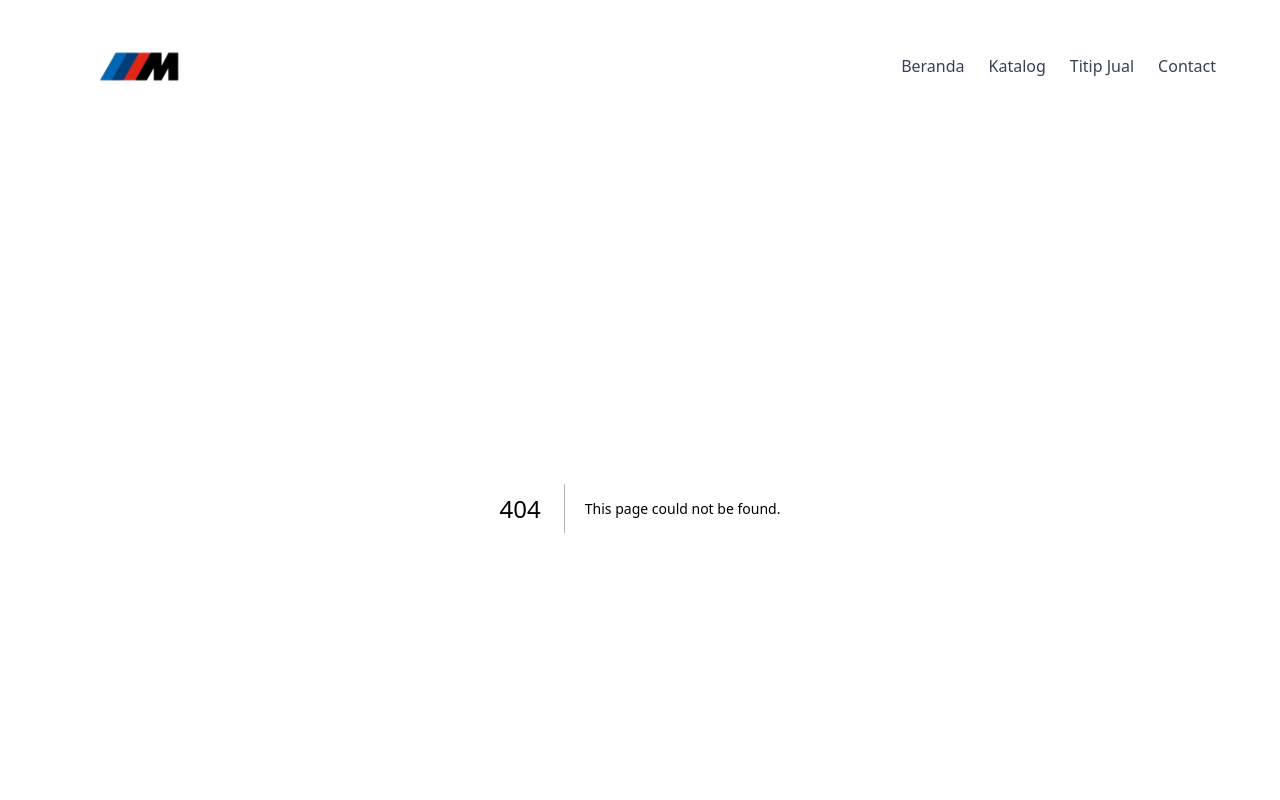
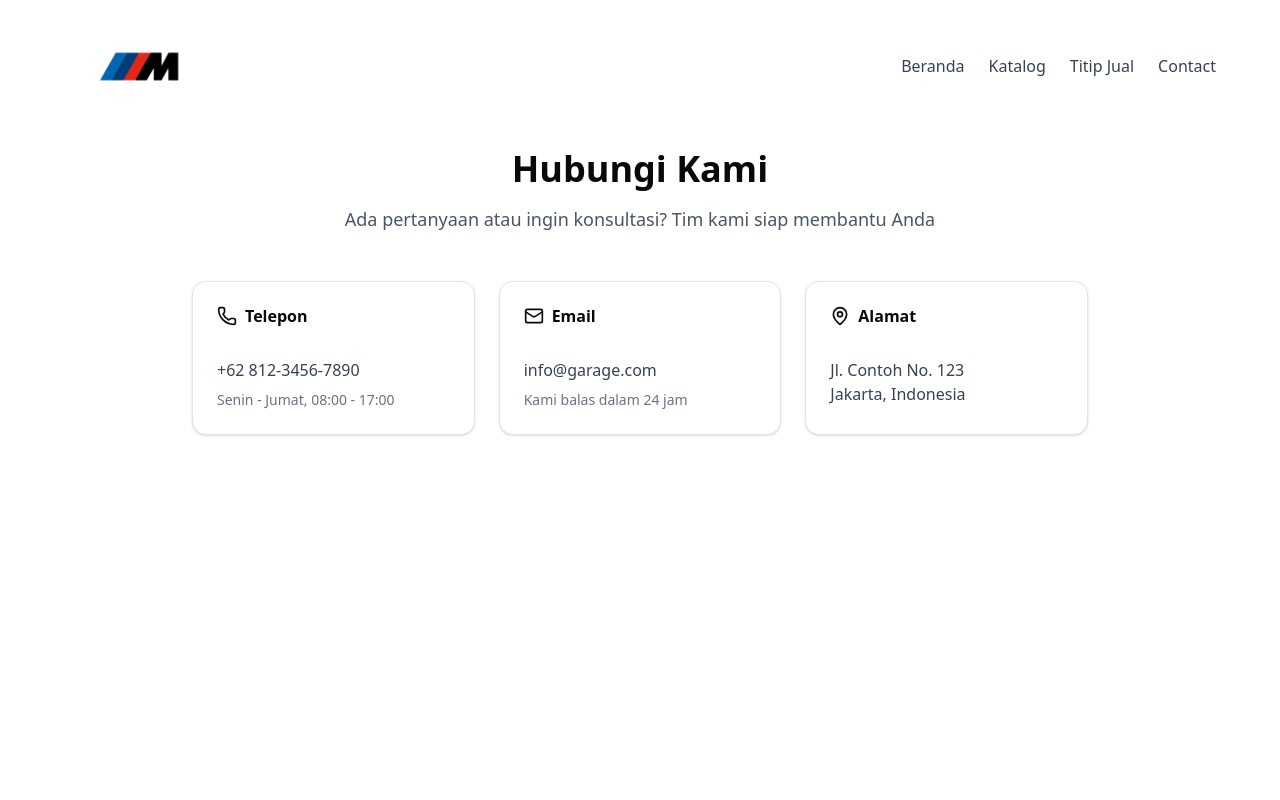
Before and after one commit to Djordannn/Garage, a Next.js app: page /contact in a window 1280 px wide. Before the commit this address had no page. Shown: the top 800 px of the page. Built offline with nearby package versions, Linux system fonts and the light colour scheme.

Commit message:
add detail variasi

```diff
--- a/app/components/navbar.tsx
+++ b/app/components/navbar.tsx
@@ -12,7 +12,7 @@ import {
 export default function Navbar() {
   return (
     <div className="px-[5%] font-sans">
-      <nav className="grid grid-cols-2 items-center pt-4 sm:grid-cols-2 md:pt-6">
+      <nav className="grid grid-cols-2 items-center pt-2 sm:grid-cols-2 md:pt-6">
         <Link href="/">
           <Image src={logo} alt="BMW" className="w-[150px]" />
         </Link>
--- /dev/null
+++ b/app/contact/page.tsx
@@ -0,0 +1,67 @@
+"use client";
+
+import React from "react";
+import { Card, CardContent, CardHeader, CardTitle } from "@/components/ui/card";
+import { Mail, MapPin, Phone } from "lucide-react";
+
+export default function ContactPage() {
+  return (
+    <div className="min-h-screen px-[5%] py-10 font-sans">
+      {/* Header */}
+      <div className="mx-auto mb-12 max-w-4xl text-center">
+        <h1 className="mb-4 text-4xl font-bold">Hubungi Kami</h1>
+        <p className="text-lg text-gray-600">
+          Ada pertanyaan atau ingin konsultasi? Tim kami siap membantu Anda
+        </p>
+      </div>
+
+      <div className="mx-auto max-w-4xl">
+        {/* Contact Information */}
+        <div className="grid gap-6 sm:grid-cols-2 lg:grid-cols-3">
+          <Card>
+            <CardHeader>
+              <CardTitle className="flex items-center gap-2">
+                <Phone className="h-5 w-5" />
+                Telepon
+              </CardTitle>
+            </CardHeader>
+            <CardContent>
+              <p className="text-gray-700">+62 812-3456-7890</p>
+              <p className="mt-2 text-sm text-gray-500">
+                Senin - Jumat, 08:00 - 17:00
+              </p>
+            </CardContent>
+          </Card>
+
+          <Card>
+            <CardHeader>
+              <CardTitle className="flex items-center gap-2">
+                <Mail className="h-5 w-5" />
+                Email
+              </CardTitle>
+            </CardHeader>
+            <CardContent>
+              <p className="text-gray-700">info@garage.com</p>
+              <p className="mt-2 text-sm text-gray-500">
+                Kami balas dalam 24 jam
+              </p>
+            </CardContent>
+          </Card>
+
+          <Card>
+            <CardHeader>
+              <CardTitle className="flex items-center gap-2">
+                <MapPin className="h-5 w-5" />
+                Alamat
+              </CardTitle>
+            </CardHeader>
+            <CardContent>
+              <p className="text-gray-700">Jl. Contoh No. 123</p>
+              <p className="text-gray-700">Jakarta, Indonesia</p>
+            </CardContent>
+          </Card>
+        </div>
+      </div>
+    </div>
+  );
+}
--- a/app/katalog/[slug]/page.tsx
+++ b/app/katalog/[slug]/page.tsx
@@ -170,6 +170,23 @@ const DetailPage = () => {
         </div>
       </div>
 
+      <div className="py-24">
+        <h2 className="text-3xl font-bold">Detail Variasi</h2>
+        <div>
+          <ul className="mt-2">
+            {detail?.fields.variasi ? (
+              detail?.fields.variasi.map((value: string, idx: number) => (
+                <li key={idx} className="list-disc text-lg">
+                  {value}
+                </li>
+              ))
+            ) : (
+              <p className="list-disc text-lg">Tidak ada variasi tersedia</p>
+            )}
+          </ul>
+        </div>
+      </div>
+
       <div className="mt-12 pb-24">
         <h2 className="mb-6 text-3xl font-bold">Saran Mobil Serupa</h2>
         <div className="mt-6 grid grid-cols-2 gap-2 sm:grid-cols-3 sm:gap-4">
--- a/app/page.tsx
+++ b/app/page.tsx
@@ -190,7 +190,7 @@ export default function Home() {
                       alt={
                         (value.fields.title as any)?.toString() || "Car image"
                       }
-                      className="h-[150px] w-full rounded-lg object-cover lg:h-[250px]"
+                      className="h-[150px] w-full rounded-lg object-cover object-center lg:h-[250px]"
                     />
                   </CardHeader>
                   <CardContent className="mt-[-1rem] flex flex-1 flex-col justify-between p-0">
--- a/app/types/typeGarage.ts
+++ b/app/types/typeGarage.ts
@@ -19,6 +19,7 @@ export interface TypeGarageFields {
   nomotrPlat?: EntryFieldTypes.Symbol;
   namaPemilik?: EntryFieldTypes.Symbol;
   description?: EntryFieldTypes.Symbol;
+  variasi?: EntryFieldTypes.Symbol;
 }
 
 export type TypeGarageSkeleton = EntrySkeletonType<TypeGarageFields, "garage">;
@@ -38,6 +39,7 @@ export interface TypeGarageAsset {
     merekMobil: string;
     nomorPlat: string;
     namaPemilik: string;
+    variasi: string;
     image?: Array<{
       fields: {
         file: {
```
